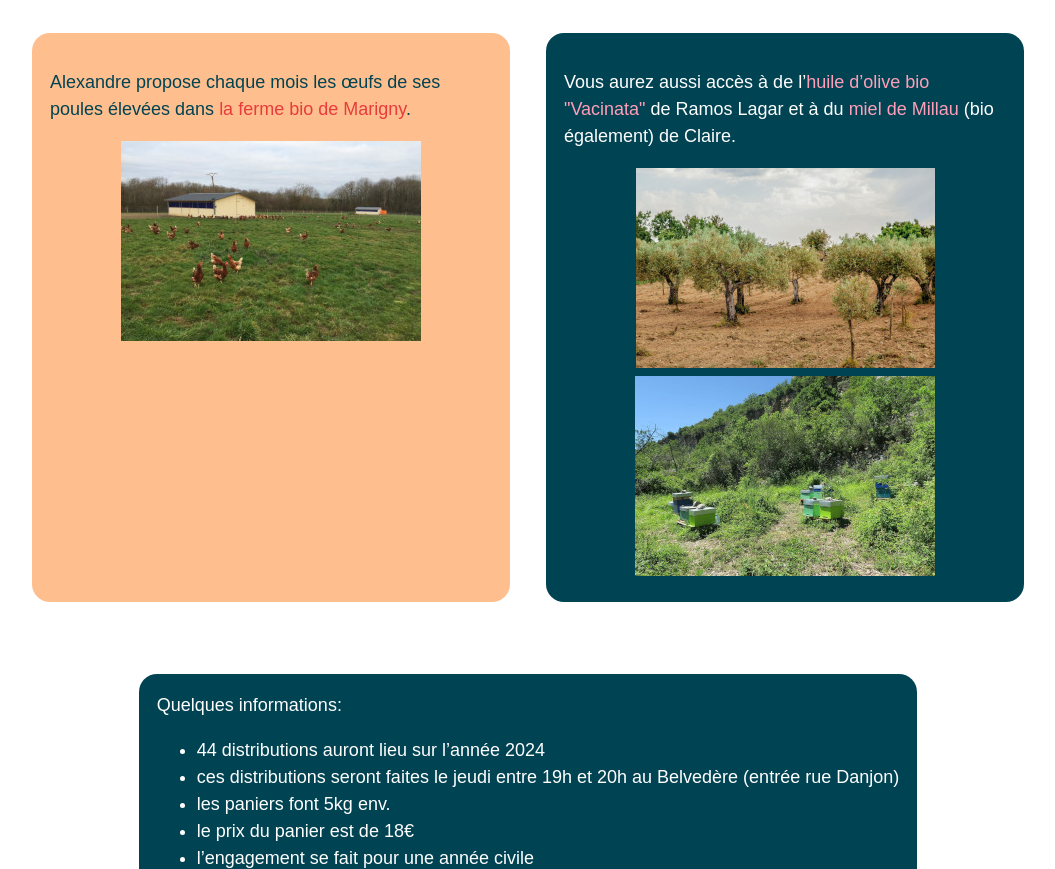
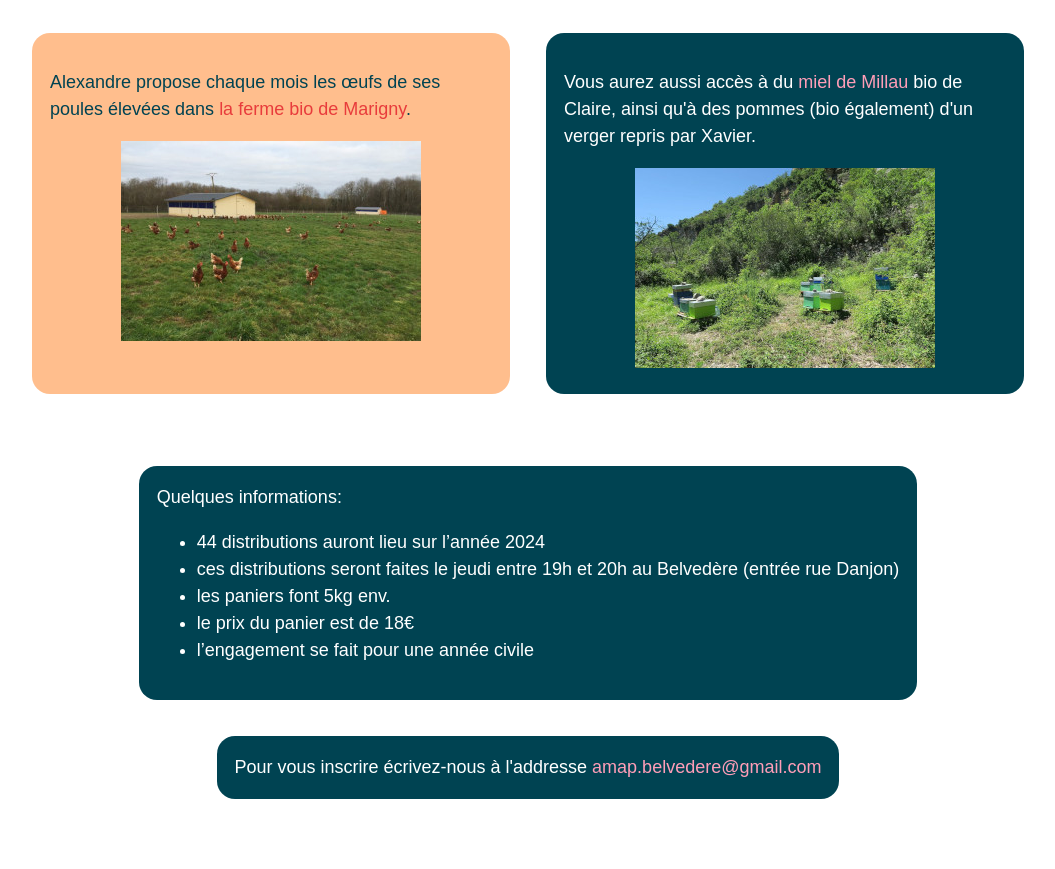
Before and after one commit to bamthomas/amap-inscription, a website built with Parcel: page index.html in a window 1280 px wide. Shown: the part 1040-1909 px from the top of the page, without its empty margins (112-1167 px from the left). After the commit the page ends 1857 px from the top, so only its background shows below. Built offline with nearby package versions, Linux system fonts and the light colour scheme; some icons are missing.

Commit message:
chore: remove olive oil contract and add apples

```diff
--- a/index.html
+++ b/index.html
@@ -52,10 +52,8 @@
                 </div>
                 <div class="page__producteurs__huile-d-olive-miel producteur">
                     <i class="fa-sharp fa-solid fa-honey-pot"></i>
-                    <p>Vous aurez aussi accès à de l’<a href="https://www.vacinata.pt/fr/ramos-lagar/">huile d’olive bio "Vacinata"</a> de Ramos Lagar et à du <a href="https://cweydert.wixsite.com/rucherdemassebiau">miel de Millau</a> (bio également) de Claire.</p>
+                    <p>Vous aurez aussi accès à du <a href="https://cweydert.wixsite.com/rucherdemassebiau">miel de Millau</a> bio de Claire, ainsi qu'à des pommes (bio également) d'un verger repris par Xavier.</p>
                     <div class="image-container">
-                        <a href="https://www.vacinata.pt/fr/ramos-lagar/">
-                            <img src="img/vacinata-300.jpg" alt="Oliveraie Vacinata" /></a>
                         <a href="https://cweydert.wixsite.com/rucherdemassebiau">
                             <img src="img/massebiau-300.jpg" alt="Ruches de Millau" /></a>
                     </div>
```
Also changed, not shown: 1 other file.
